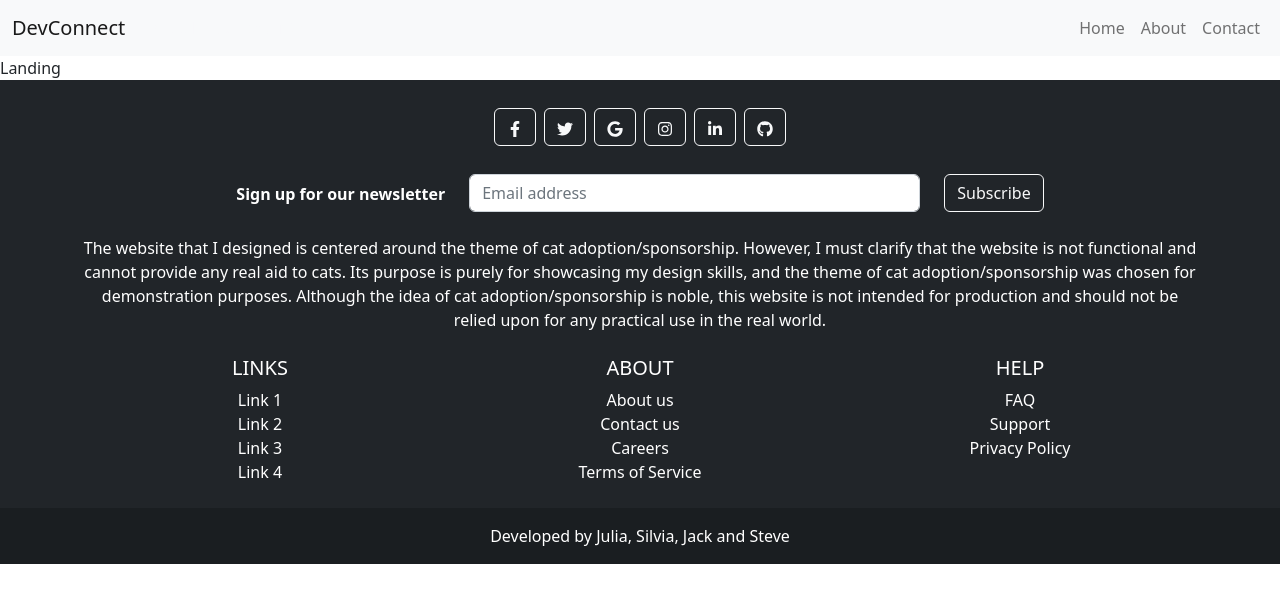
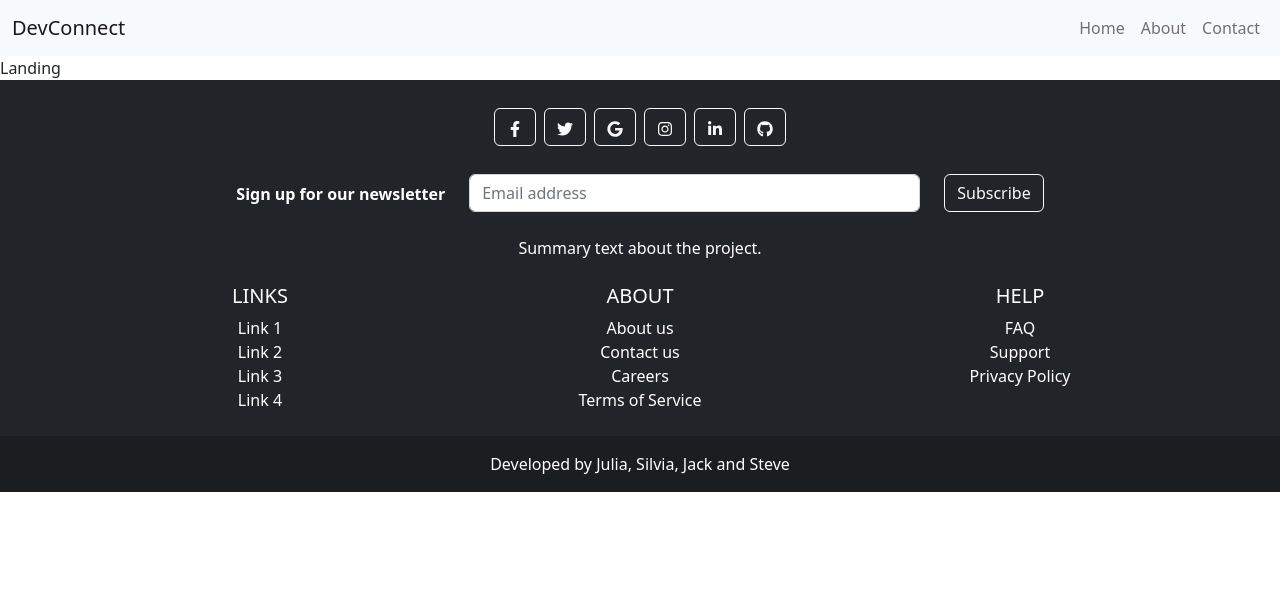
Before and after one commit to bossSteve03/devconnect-frontend, a React (Vite) app in the folder client/: page / in a window 1280 px wide. Shown: the top 602 px of the page. Built offline with nearby package versions, Linux system fonts and the light colour scheme.

Commit message:
updated footer summary text as it was falsely populated by previous text from another project

```diff
--- a/client/src/layouts/Footer/index.jsx
+++ b/client/src/layouts/Footer/index.jsx
@@ -64,7 +64,7 @@ export function Footer() {
 
         <section className='mb-4'>
           <p>
-          The website that I designed is centered around the theme of cat adoption/sponsorship. However, I must clarify that the website is not functional and cannot provide any real aid to cats. Its purpose is purely for showcasing my design skills, and the theme of cat adoption/sponsorship was chosen for demonstration purposes. Although the idea of cat adoption/sponsorship is noble, this website is not intended for production and should not be relied upon for any practical use in the real world.
+          Summary text about the project.
           </p>
         </section>
 
```
